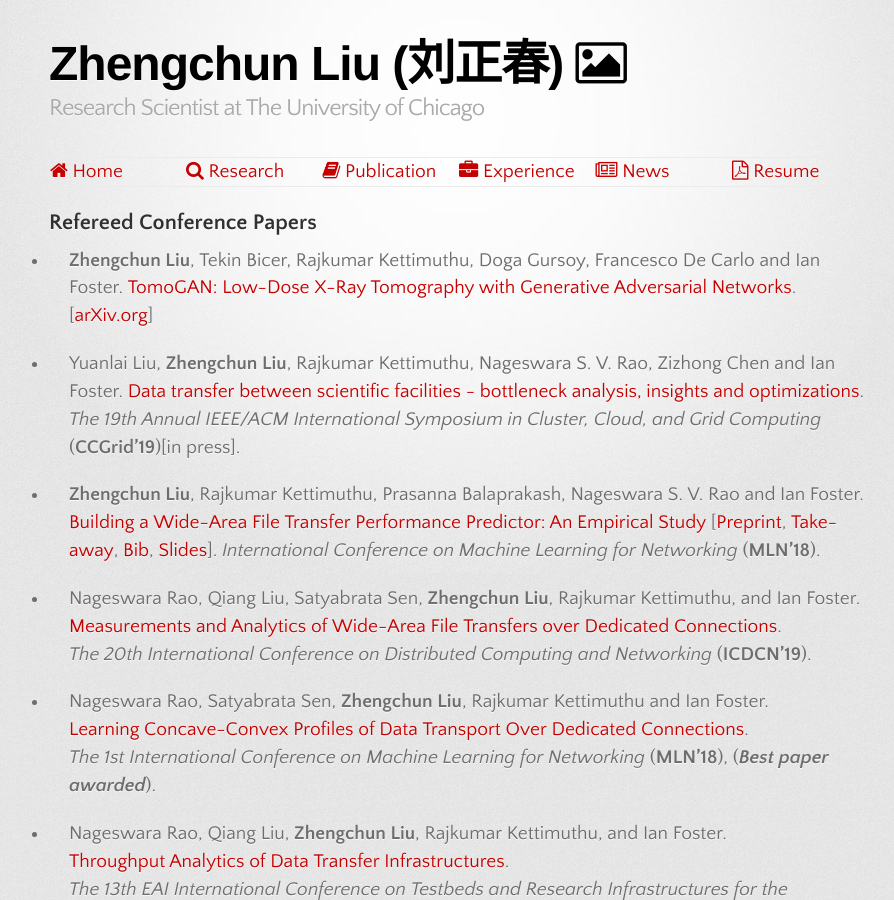
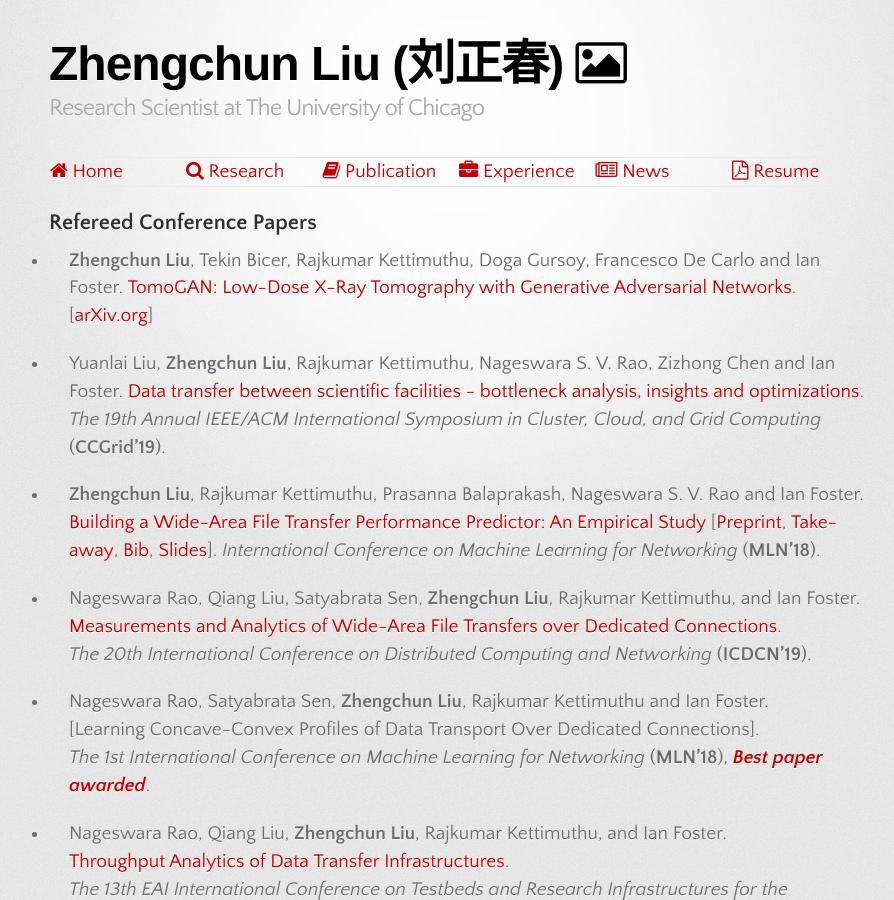
Before and after one commit to lzhengchun/lzhengchun.github.io, a Jekyll site: the page built from Publication.md, in a window 1280 px wide and 900 px high. Shown: the whole window, without its empty margins (181-1075 px from the left). Built offline with Jekyll 4.4.1, drawn with Linux system fonts in a browser that asks for light colours; some web fonts are replaced.

Commit message:
add, delete, polish etc.

```diff
--- a/Publication.md
+++ b/Publication.md
@@ -9,8 +9,8 @@
 [[arXiv.org](https://arxiv.org/abs/1902.07582)]
 
 - Yuanlai Liu, __Zhengchun Liu__, Rajkumar Kettimuthu, Nageswara S. V. Rao, Zizhong Chen and Ian Foster.
-[Data transfer between scientific facilities - bottleneck analysis, insights and optimizations]().
-*The 19th Annual IEEE/ACM International Symposium in Cluster, Cloud, and Grid Computing* (**CCGrid'19**)[in press].
+[Data transfer between scientific facilities - bottleneck analysis, insights and optimizations]([Preprint](http://www.mcs.anl.gov/~zcliu/file/ccgrid2019-zliu-pfs-trs.pdf)).
+*The 19th Annual IEEE/ACM International Symposium in Cluster, Cloud, and Grid Computing* (**CCGrid'19**).
 
 - __Zhengchun Liu__, Rajkumar Kettimuthu, Prasanna Balaprakash, Nageswara S. V. Rao and Ian Foster.
 [Building a Wide-Area File Transfer Performance Predictor: An Empirical Study]() [[Preprint](http://www.mcs.anl.gov/~zcliu/file/globus-prediction-mln18.pdf), <a href="file/take-away/globus-prediction-mln18.txt" target="_blank">Take-away</a>, <a href="file/bib/globus-prediction-mln18.bib.txt" target="_blank">Bib</a>, [Slides](file/mln18-globus-prediction.pdf)].
@@ -21,12 +21,12 @@
 *The 20th International Conference on Distributed Computing and Networking* (**ICDCN'19**).
 
 - Nageswara Rao, Satyabrata Sen, __Zhengchun Liu__, Rajkumar Kettimuthu and Ian Foster.
-[Learning Concave-Convex Profiles of Data Transport Over Dedicated Connections]().
-*The 1st International Conference on Machine Learning for Networking* (**MLN'18**), (___Best paper awarded___).
+[Learning Concave-Convex Profiles of Data Transport Over Dedicated Connections].
+*The 1st International Conference on Machine Learning for Networking* (**MLN'18**), [___Best paper awarded___](file/mln18-bset-paper.pdf).
 
 - Nageswara Rao, Qiang Liu, __Zhengchun Liu__, Rajkumar Kettimuthu, and Ian Foster.
 [Throughput Analytics of Data Transfer Infrastructures](https://link.springer.com/chapter/10.1007/978-3-030-12971-2_2).
-*The 13th EAI International Conference on Testbeds and Research Infrastructures for the Development of Networks & Communities* (**TRIDENTCOM'18**), (___Best paper awarded___).
+*The 13th EAI International Conference on Testbeds and Research Infrastructures for the Development of Networks & Communities* (**TRIDENTCOM'18**), [___Best paper awarded___](file/TRIDENTCOM18-best-paper.pdf).
 
 - Rajkumar Kettimuthu, __Zhengchun Liu__, Ian Foster, Peter H. Beckman, Alex Sim, John Wu, Wei-keng Liao, Qiao Kang, Ankit Agrawal, and Alok Choudhary.
 [Toward Autonomic Science Infrastructure: Architecture, Limitations, and Open Issues](https://doi.org/10.1145/3217197.3217205) [[Preprint](http://www.mcs.anl.gov/~zcliu/file/ai-science18.pdf), <a href="file/take-away/ai-science18.txt" target="_blank">Take-away</a>, <a href="file/bib/ai-science18.bib.txt" target="_blank">Bib</a>]
```
Also changed, not shown: 4 other files.
